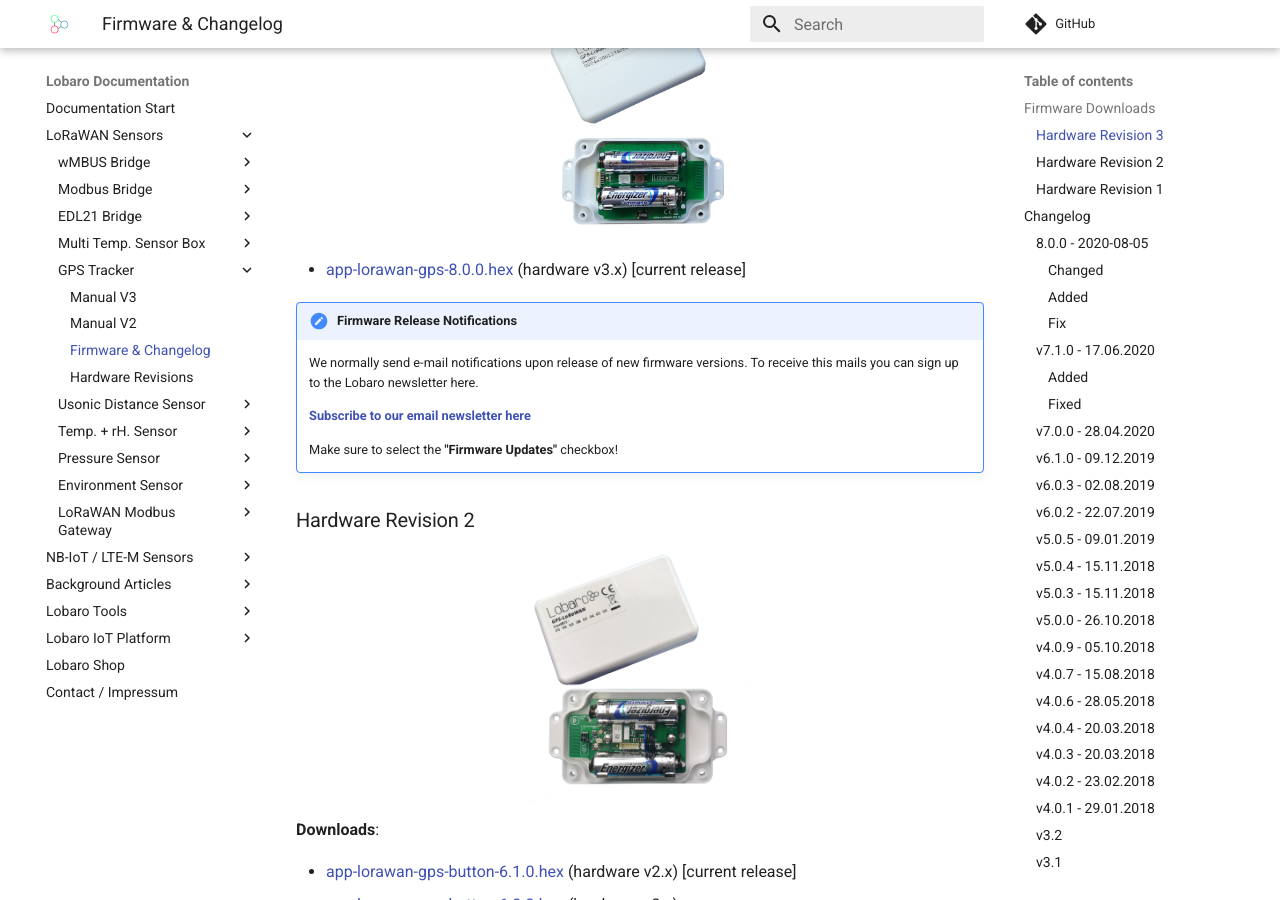
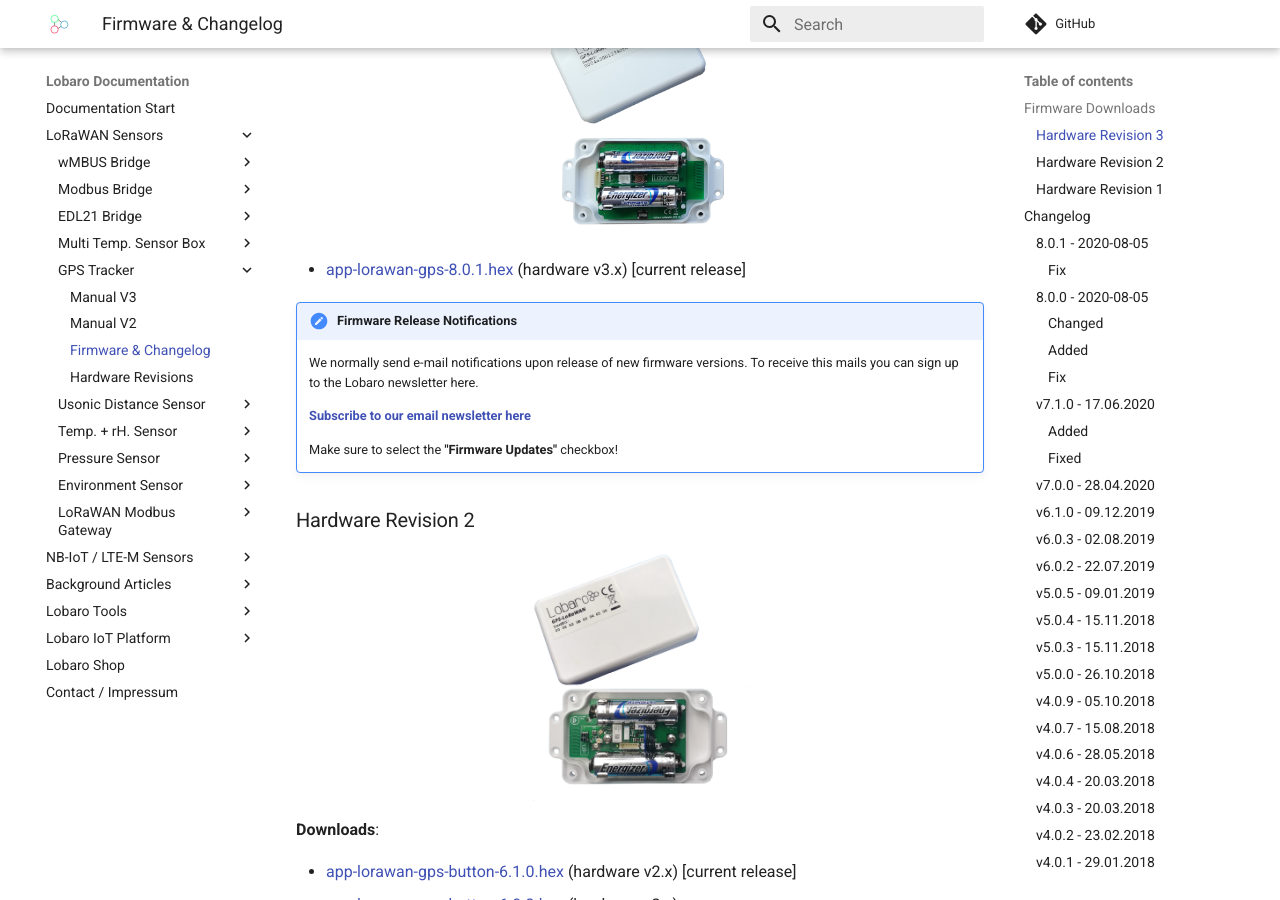
Before and after one commit to Lobaro/docs, an MkDocs documentation site: the page built from docs/lorawan-sensors/gps-lorawan/firmware.md, in a window 1280 px wide and 900 px high, scrolled down 426 px. Built offline with MkDocs 1.6.1 and Material for MkDocs 9.7.7, drawn with Linux system fonts in a browser that asks for light colours; a script that is not in the unit is left out; comment, search, counter and statistics services are not loaded; some of the changed text lies outside the part shown.

Commit message:
GPS 8.0.1

```diff
--- a/docs/lorawan-sensors/gps-lorawan/firmware.md
+++ b/docs/lorawan-sensors/gps-lorawan/firmware.md
@@ -11,7 +11,7 @@
 
 ![Product GPS Tracker HW3](files/GPS-Tracker-V3-Open2.png){: style="height:250px;display: block; margin: 0 auto;"}
 
-* [app-lorawan-gps-8.0.0.hex](firmware/app-lorawan-gps-8.0.0.hex) (hardware v3.x) [current release]
+* [app-lorawan-gps-8.0.1.hex](firmware/app-lorawan-gps-8.0.1.hex) (hardware v3.x) [current release]
 
 !!! hint "Firmware Release Notifications"
     We normally send e-mail notifications upon release of new firmware versions. To receive this mails you can sign up
@@ -50,6 +50,10 @@
 
 ## Changelog
 --------------------
+### 8.0.1 - 2020-08-05
+#### Fix
+- Fix config problem with low SF.
+
 ### 8.0.0 - 2020-08-05
 #### Changed
 - Change official product name to `LOB-S-GPS-LW-3`.
```
Also changed, not shown: 2 other files.
